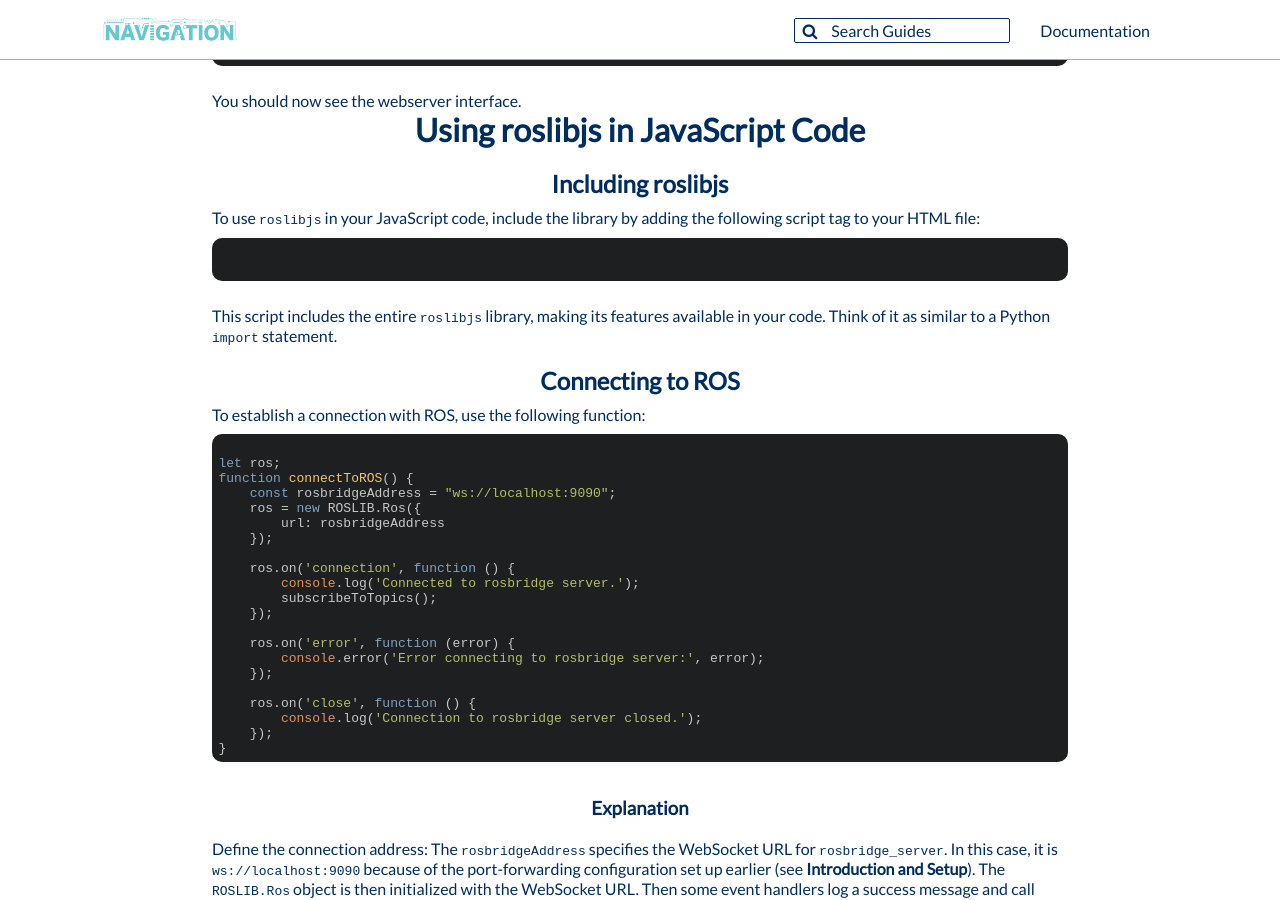
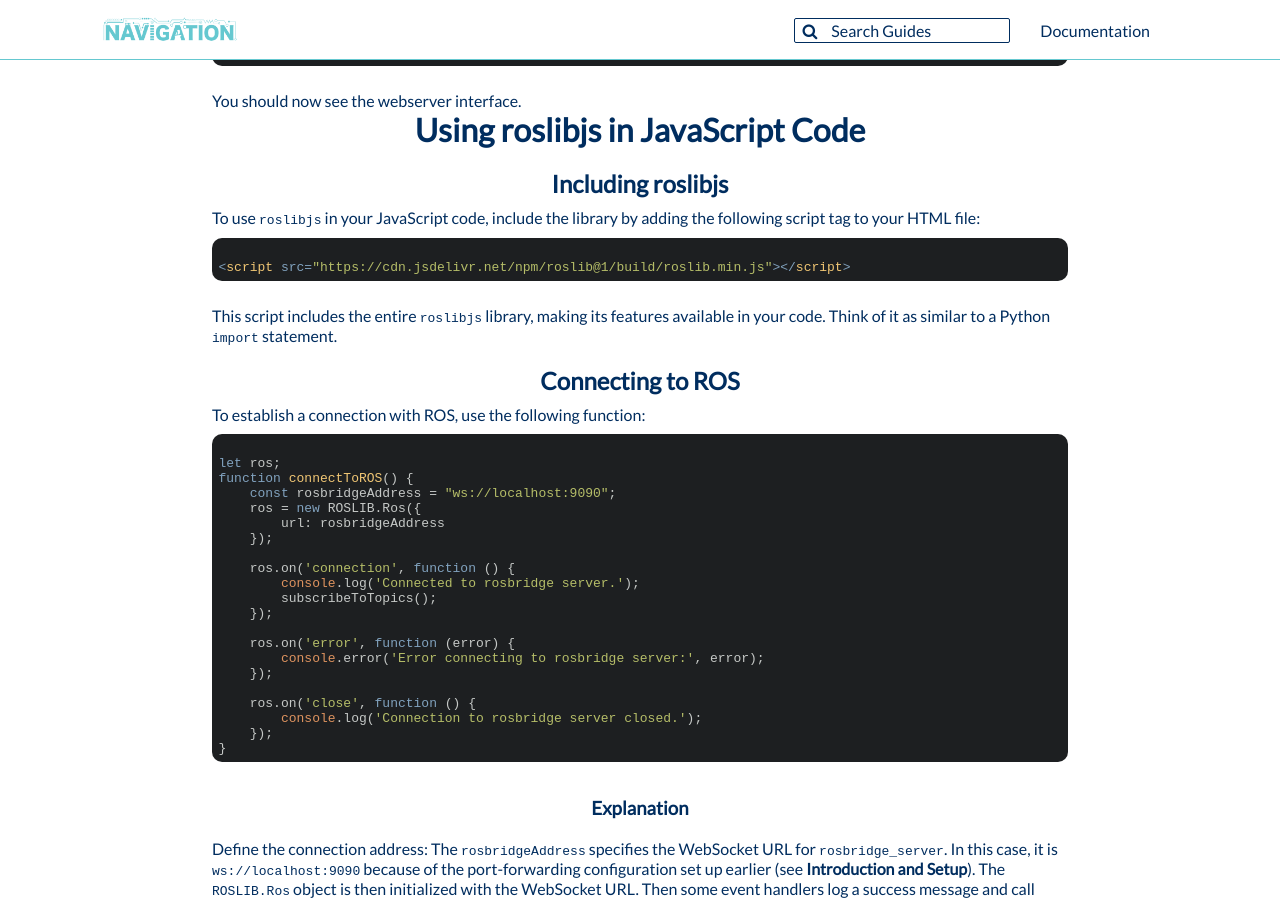
Before and after one commit to CUSail-Navigation/intrasite, a Jekyll site: the page built from _posts/2024-11-13-roslibjs.md, in a window 1280 px wide and 900 px high, scrolled down 986 px. Built offline with Jekyll 4.4.1, drawn with Linux system fonts in a browser that asks for light colours.

Commit message:
Fix script tags to not run HTML in Jekyll

```diff
--- a/_posts/2024-11-13-roslibjs.md
+++ b/_posts/2024-11-13-roslibjs.md
@@ -71,7 +71,7 @@ To use `roslibjs` in your JavaScript code, include the library by adding the fol
 
 <pre>
 <code class="html">
-<script src="https://cdn.jsdelivr.net/npm/roslib@1/build/roslib.min.js"></script>
+&lt;script src="https://cdn.jsdelivr.net/npm/roslib@1/build/roslib.min.js"&gt;&lt;/script&gt;
 </code>
 </pre>
 
```
